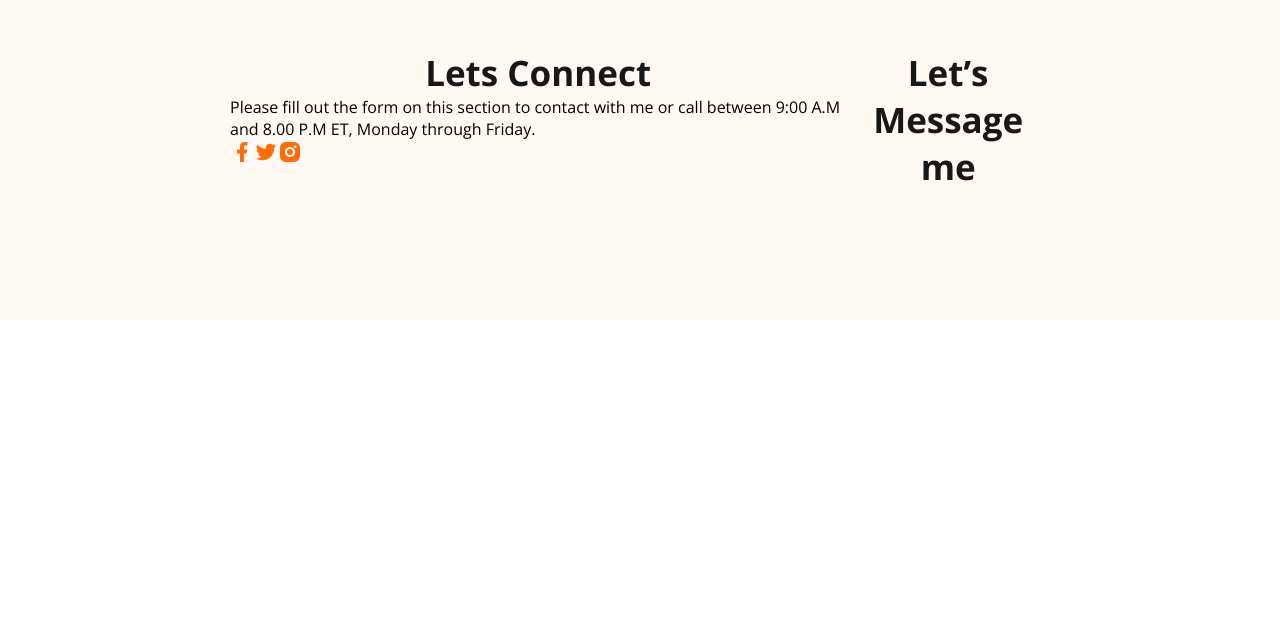
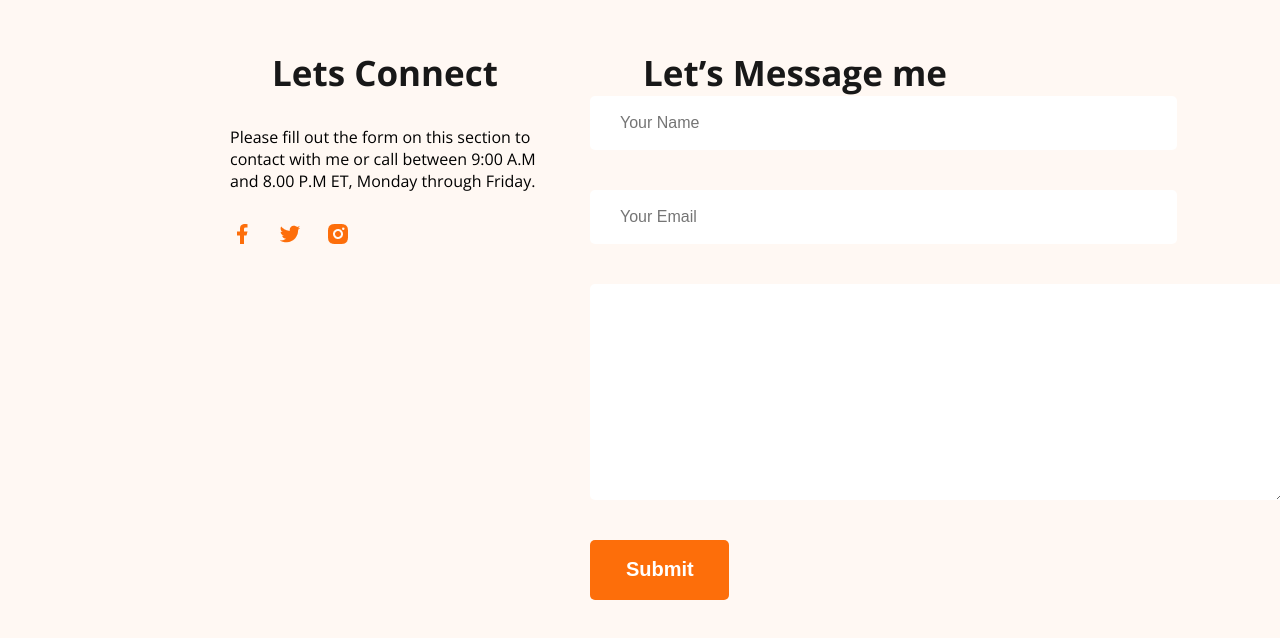
Before and after one commit to Shraban328/developer-portfolio, a plain HTML site: page index.html in a window 1280 px wide. Shown: the part 3425-4063 px from the top of the page. Before the commit the page ends 3745 px from the top, so only its background shows below. Drawn offline with nearby package versions, Linux system fonts and the light colour scheme.

Commit message:
finished footer section

```diff
--- a/index.html
+++ b/index.html
@@ -222,6 +222,12 @@
       </div>
       <div class="footer-items">
         <h1 class="section-title">Let’s Message me</h1>
+        <form class="contact-form" action="">
+          <input type="text" placeholder="Your Name" />
+          <input type="email" placeholder="Your Email" />
+          <textarea name="" id="" cols="30" rows="10"></textarea>
+          <input class="btn-primary" type="submit" />
+        </form>
       </div>
     </footer>
   </body>
--- a/styles/portfolio.css
+++ b/styles/portfolio.css
@@ -205,3 +205,32 @@ footer {
   padding: 130px 230px;
   margin-top: 110px;
 }
+.footer-items {
+  width: 50%;
+  margin-right: 50px;
+  text-align: left;
+}
+
+footer div > p {
+  margin-top: 30px;
+}
+.social-links {
+  margin-top: 30px;
+}
+.social-links a {
+  margin-right: 24px;
+}
+
+.contact-form input[type="text"],
+.contact-form input[type="email"],
+textarea {
+  display: block;
+  margin-bottom: 40px;
+  padding: 18px 350px 18px 30px;
+  color: #757575;
+  font-weight: 400;
+  font-size: 16px;
+  border-radius: 5px;
+  background: #fff;
+  border: 0;
+}
```
